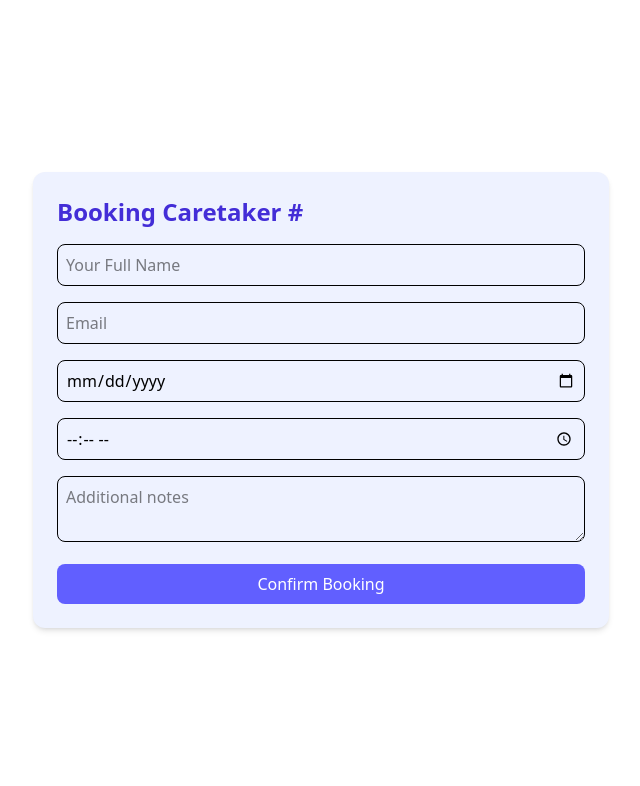
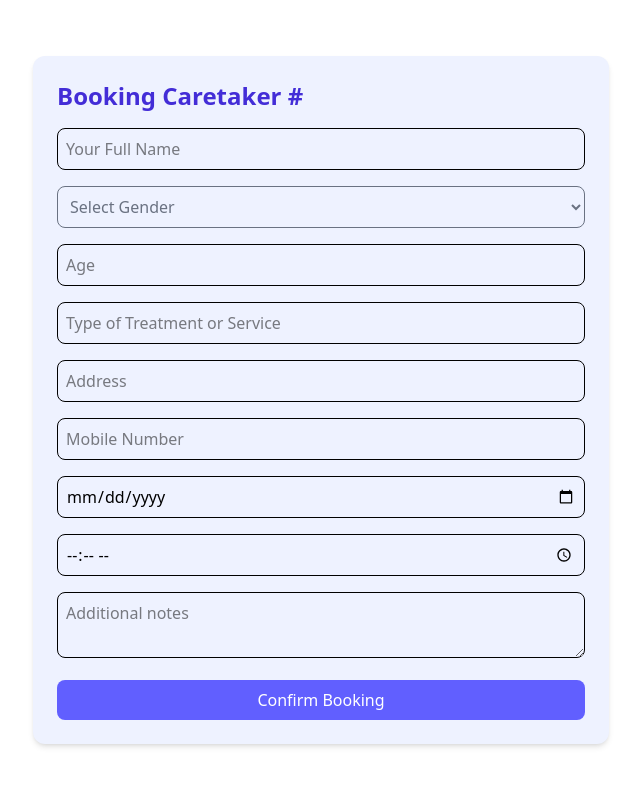
Before and after one commit to tapas20/OnlineHMS, a React (Vite) app: page /caretakerbookingpage in a window 1280 px wide. Shown: the top 786 px of the page, without its empty margins (319-959 px from the left). Built offline with nearby package versions, Linux system fonts and the light colour scheme.

Commit message:
Home service input and output field

```diff
--- a/src/Pages/Dropdownmenu/caretaker/CaretakerBookingPage.jsx
+++ b/src/Pages/Dropdownmenu/caretaker/CaretakerBookingPage.jsx
@@ -1,13 +1,30 @@
-import React from "react";
+import React, { useState } from "react";
 import { useParams, useNavigate } from "react-router-dom";
 
 export default function BookingPage() {
   const { id } = useParams();
   const navigate = useNavigate();
 
+  const [formData, setFormData] = useState({
+    name: "",
+    gender: "",
+    age: "",
+    service: "",
+    address: "",
+    phone: "",
+    date: "",
+    time: "",
+    notes: "",
+  });
+
+  const handleChange = (e) => {
+    const { name, value } = e.target;
+    setFormData((prev) => ({ ...prev, [name]: value }));
+  };
+
   const handleBooking = (e) => {
     e.preventDefault();
-    navigate("/caretakerconfirmation");
+    navigate("/caretakerconfirmation", { state: formData });
   };
 
   return (
@@ -19,28 +36,82 @@ export default function BookingPage() {
         <form onSubmit={handleBooking} className="space-y-4">
           <input
             type="text"
+            name="name"
             placeholder="Your Full Name"
+            value={formData.name}
+            onChange={handleChange}
+            required
+            className="w-full p-2 rounded-lg border"
+          />
+          <select
+            name="gender"
+            value={formData.gender}
+            onChange={handleChange}
+            required
+            className="w-full p-2 rounded-lg border text-gray-500"
+          >
+            <option value="">Select Gender</option>
+            <option>Male</option>
+            <option>Female</option>
+            <option>Other</option>
+          </select>
+          <input
+            type="number"
+            name="age"
+            placeholder="Age"
+            value={formData.age}
+            onChange={handleChange}
             required
             className="w-full p-2 rounded-lg border"
           />
           <input
-            type="email"
-            placeholder="Email"
+            type="text"
+            name="service"
+            placeholder="Type of Treatment or Service"
+            value={formData.service}
+            onChange={handleChange}
+            required
+            className="w-full p-2 rounded-lg border"
+          />
+          <input
+            type="text"
+            name="address"
+            placeholder="Address"
+            value={formData.address}
+            onChange={handleChange}
+            required
+            className="w-full p-2 rounded-lg border"
+          />
+          <input
+            type="tel"
+            name="phone"
+            placeholder="Mobile Number"
+            value={formData.phone}
+            onChange={handleChange}
             required
             className="w-full p-2 rounded-lg border"
           />
           <input
             type="date"
+            name="date"
+            value={formData.date}
+            onChange={handleChange}
             required
             className="w-full p-2 rounded-lg border"
           />
           <input
             type="time"
+            name="time"
+            value={formData.time}
+            onChange={handleChange}
             required
             className="w-full p-2 rounded-lg border"
           />
           <textarea
+            name="notes"
             placeholder="Additional notes"
+            value={formData.notes}
+            onChange={handleChange}
             className="w-full p-2 rounded-lg border"
           ></textarea>
           <button
--- a/src/Pages/Dropdownmenu/caretaker/CaretakerConfirmation.jsx
+++ b/src/Pages/Dropdownmenu/caretaker/CaretakerConfirmation.jsx
@@ -1,16 +1,44 @@
 import React from "react";
-import { Link } from "react-router-dom";
+import { Link, useLocation } from "react-router-dom";
 
 export default function ConfirmationPage() {
+  const { state } = useLocation(); // receives form data
+
   return (
     <div className="min-h-screen bg-gradient-to-br from-green-100 to-blue-100 flex items-center justify-center">
-      <div className="text-center bg-white p-10 rounded-xl shadow-xl">
+      <div className="text-center bg-white p-10 rounded-xl shadow-xl max-w-xl w-full">
         <h1 className="text-3xl font-bold text-green-600 mb-4">
           Booking Confirmed!
         </h1>
         <p className="mb-6 text-gray-700">
-          Thank you for booking. You’ll receive a confirmation email shortly.
+          Thank you, <span className="font-semibold">{state?.name}</span>.
+          You’ll receive a confirmation message shortly.
         </p>
+        <div className="text-left mb-6 text-gray-700 space-y-2">
+          <p>
+            <strong>Gender:</strong> {state?.gender}
+          </p>
+          <p>
+            <strong>Age:</strong> {state?.age}
+          </p>
+          <p>
+            <strong>Service:</strong> {state?.service}
+          </p>
+          <p>
+            <strong>Address:</strong> {state?.address}
+          </p>
+          <p>
+            <strong>Mobile:</strong> {state?.phone}
+          </p>
+          <p>
+            <strong>Estimated Time:</strong> {state?.date} at {state?.time}
+          </p>
+          {state?.notes && (
+            <p>
+              <strong>Notes:</strong> {state?.notes}
+            </p>
+          )}
+        </div>
         <Link
           to="/"
           className="bg-indigo-500 text-white px-6 py-2 rounded-full hover:bg-indigo-600 transition"
```
